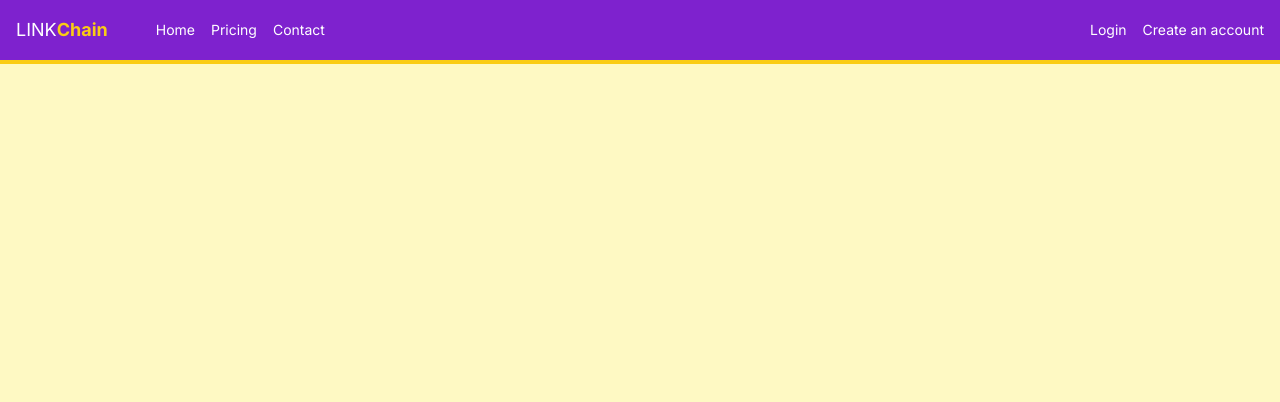
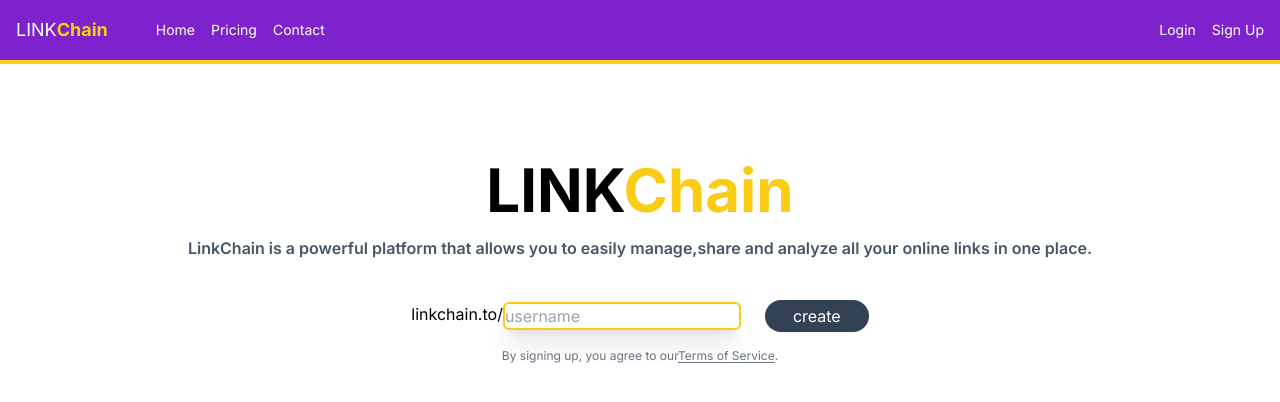
Before and after one commit to RajeevDash007/LinkChain, a Next.js app: page / in a window 1280 px wide. Shown: the top 402 px of the page. Built offline with nearby package versions, Linux system fonts and the light colour scheme.

Commit message:
added landing section

```diff
--- a/src/app/components/Header.js
+++ b/src/app/components/Header.js
@@ -4,18 +4,18 @@ function Header() {
   return (
     <div>
       <header className="bg-purple-700 text-white border-b-4 border-yellow-400 p-4 flex justify-between">
-        <div className="flex gap-12 items-center">
-          <Link href={"/"} className="text-lg">LINK<span className="text-yellow-400 font-bold">Chain</span></Link>
-          <nav className="flex gap-4 text-sm">
+        <div className="flex lg:gap-12 gap-8 items-center">
+          <Link href={"/"} className="text-sm lg:text-lg">LINK<span className="text-yellow-400 font-bold">Chain</span></Link>
+          <nav className="flex gap-4 text-[10px] lg:text-sm">
             <Link href={"/"}>Home</Link>
             <Link href={"/pricing"}>Pricing</Link>
             <Link href={"/contact"}>Contact</Link>
           </nav>
         </div>
 
-        <div className="text-sm flex gap-4 items-center">
+        <div className="text-[12px] lg:text-sm flex gap-4 items-center">
           <Link href={"/login"}>Login</Link>
-          <Link href={"/Register"}>Create an account</Link>
+          <Link href={"/Register"}>Sign Up</Link>
         </div>
       </header>
     </div>
--- a/src/app/globals.css
+++ b/src/app/globals.css
@@ -7,6 +7,3 @@
   --background-start-rgb: 214, 219, 220;
   --background-end-rgb: 255, 255, 255;
 }
-body{
-  @apply bg-yellow-100;
-}
--- a/src/app/page.js
+++ b/src/app/page.js
@@ -4,10 +4,44 @@ import Header from "./components/Header";
 export default function Home() {
   return (
     <main>
-      <Header/>
-      <section>
-
-
+      <Header />
+      <section className="p-4 flex flex-col justify-center items-center mt-20">
+        <div className="">
+          <h1 className="text-6xl font-bold text-center">
+            LINK<span className="text-yellow-400">Chain</span>
+          </h1>
+          <p className="text-center mt-4 font-semibold text-slate-600">
+            LinkChain is a powerful platform that allows you to easily
+            manage,share and analyze all your online links in one place.
+          </p>
+        </div>
+        <div className="container grid items-center justify-center gap-4 px-4 text-center md:px-6 mt-10">
+          <div className="mx-auto w-full space-y-4">
+            <form className="flex flex-col lg:flex-row space-x-2 items-center gap-4">
+              <div className="flex">
+            <span className="">linkchain.to/</span>
+              <input
+                className="max-w-lg flex-1 shadow-xl border-yellow-400 rounded-md border-2 outline-sky-500"
+                placeholder="username"
+                type="text"
+              />
+              </div>
+              <button
+                type="submit"
+                className="bg-slate-700 p-1 px-7 shadow-sm hover:shadow-xl text-white rounded-full hover:bg-slate-900"
+              >
+                create
+              </button>
+            </form>
+            <p className="text-xs text-gray-500 dark:text-gray-400">
+              By signing up, you agree to our
+              <Link className="underline underline-offset-2" href="#">
+                Terms of Service
+              </Link>
+              .
+            </p>
+          </div>
+        </div>
       </section>
     </main>
   );
```
